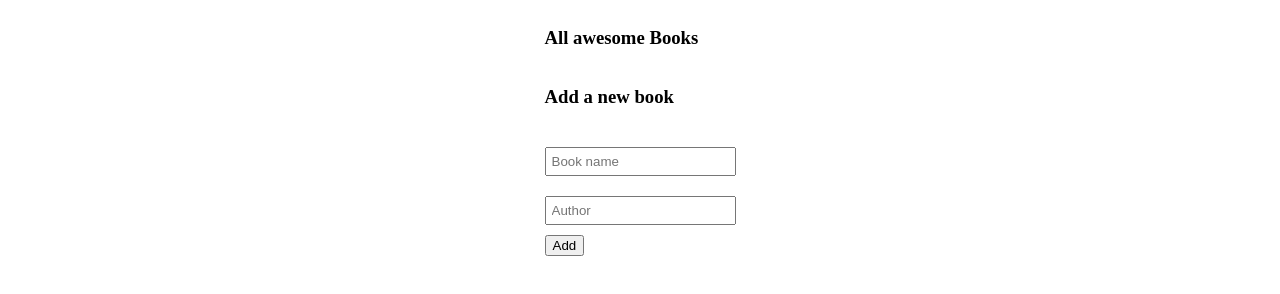
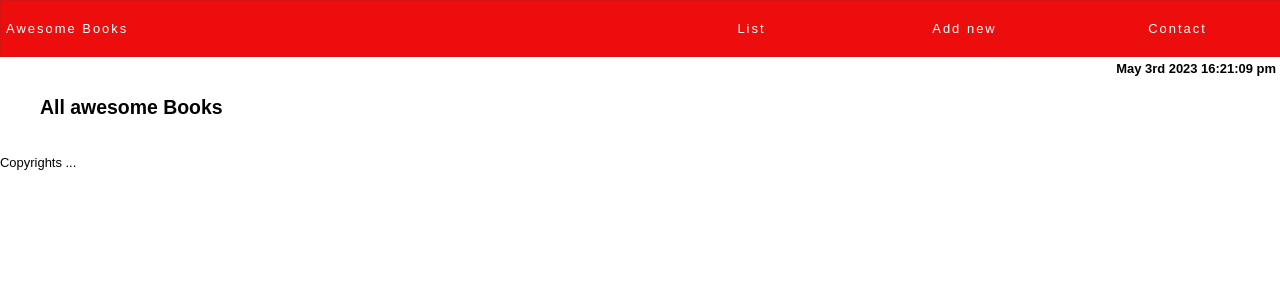
Before and after one commit to Katended/awesome-books, a website: page index.html in a window 1280 px wide. Drawn offline with Linux system fonts and the light colour scheme.

Commit message:
Add navigation

```diff
--- a/index.html
+++ b/index.html
@@ -8,37 +8,56 @@
     <link rel="stylesheet" href="style.css">
 </head>
 <body>
-    <header></header>
+    <header>
+    <nav class ="navigation">
+        <ul >
+            <li class="awesome-link"><a>Awesome Books</a></li>
+            <li class="links" id="list-link"><a>List</a></li>
+            <li class="links" id="add-link"><a>Add new</a></li>
+            <li class="links" id="contact-link"><a>Contact</a></li>
+        </ul>
+     </nav>
+    <div id="date-time">Time</div>
+    </header>
     <main>
-        <section class="main-container">
-        <h3>All awesome Books</h3>
-                <div class="container">
-
-                </div>
-                <h3>Add a new book</h3>
-                <input class='book' type="text" name="books" placeholder="Book name"><br/>
-                <input class='author' type="text" name="authors" placeholder="Author"><br/>
-                <button class="add">Add</button>
+        <section class="box" id="list">
+            <h1>All awesome Books</h1>
+            <div class = "container">
+            </div>
+        </section>
+        <section class="box" id="form">
+            <h1>Add a new book</h1>
+            <input class='book' type="text" name="books" placeholder="Book name"><br/>
+            <input class='author' type="text" name="authors" placeholder="Author"><br/>
+            <button class="add">Add</button>
+        </section>
+        <section class="box" id="contact">
+            <h1>Contact information</h1>
+        <p>Do you have any questions or you just want to say "Hello"?
+            You can reach out to us!
+            <ul>
+                <li>Our e-mail mail@mail.com</li>
+                <li>Or number :00435865442</li>
+                <li>Our addres: Streename 22, 84503 City, Country</li>
+            </ul>
+        </p>
         </section>
     </main>
     <footer>
+        Copyrights ...
     </footer>
     <script type="module" >
         import {BookShelf} from "./lib/script.js";
         var shelf = new BookShelf();
-
         var books = [];
         var bookName = document.querySelector('.book');
         var authorName = document.querySelector('.author');
         var add = document.querySelector('.add');
+
         var button = document.querySelectorAll('.button');
-
-
         window.onload = () => {
             shelf.display();
         };
-
-
         add.addEventListener('click', () => {
             if(bookName.value==="" ||  authorName.value===""){
                 alert("Name/Author missing!");
@@ -54,6 +73,77 @@
                     shelf.removeBook(target.id);
                 }
         });
+        var date = new Date();
+        var month = date.toLocaleString('default', { month: 'long' });
+        const formatMap = {
+            mm: date.toLocaleString('default', { month: 'long' }) ,
+            dd: date.getDay(),
+            yy: date.getFullYear()
+
+        };
+        var div = document.getElementById('date-time');
+
+        function get_ordinal_suffix(i) {
+            var j = i % 10,
+                k = i % 100;
+            if (j == 1 && k != 11) {
+                return i + "st";
+            }
+            if (j == 2 && k != 12) {
+                return i + "nd";
+            }
+            if (j == 3 && k != 13) {
+                return i + "rd";
+            }
+            return i + "th";
+        }
+
+        function time(date) {
+            var date = new Date();
+
+            var d = new Date();
+            var s = date.getSeconds();
+            var m = date.getMinutes();
+            var h = date.getHours();
+            div.textContent =   date.toLocaleString('default', { month: 'long' }) +" " + get_ordinal_suffix(date.getDay())+" " + date.getFullYear()  +" "+("0" + h).substr(-2) + ":" + ("0" + m).substr(-2) + ":" + ("0" + s).substr(-2) +" "+ (h >= 12 ? 'pm' : 'am');
+        }
+
+        setInterval(time, 1000);
+
+        const links = document.querySelectorAll('.links'); /// create array of element objects
+
+        list.classList.toggle("show");
+        form.classList.toggle("show");
+        contact.classList.toggle("show");
+        list.style.display = "block";
+        links.forEach(link => { // lopp through them
+            link.addEventListener('click', function handleClick(event) {
+
+
+                var list = document.getElementById('list');
+                var form = document.getElementById('form');
+                var contact = document.getElementById('contact');
+
+                 if(this.id==="list-link"){
+                    list.style.display = "block";
+                    form.style.display = "none";
+                    contact.style.display = "none";
+                 }
+
+                 if(this.id==="add-link"){
+                    list.style.display = "none";
+                    form.style.display = "block";
+                    contact.style.display = "none";
+                 }
+
+                 if(this.id==="contact-link"){
+                    list.style.display = "none";
+                    form.style.display = "none";
+                    contact.style.display = "block";
+                 }
+
+            });
+        });
 
     </script>
 </body>
--- a/style.css
+++ b/style.css
@@ -1,8 +1,9 @@
 html,
 body {
-  display: flex;
-  justify-content: center;
-  height: 100%;
+  font-family: sans-serif;
+  margin: 0;
+  width: 100%;
+  font-size: 0.9em;
 }
 
 .book {
@@ -14,6 +15,61 @@ body {
 .author {
   padding: 5px;
   margin-bottom: 10px;
+}
+
+.menu ul {
+  display: flex;
+  justify-content: space-between;
+  flex-direction: row;
+  list-style: none;
+  margin: 0;
+  padding: 0;
+}
+
+a {
+  color: white;
+  font-weight: 300;
+  letter-spacing: 2px;
+  text-decoration: none;
+  background: rgb(238, 13, 13);
+  padding: 20px 5px;
+  display: inline-block;
+  width: 100%;
+  text-align: center;
+}
+
+a:hover {
+  background: rgba(238, 13, 13, 0.75);
+}
+
+.navigation ul {
+  border: 1px solid rgb(212, 20, 20);
+  list-style: none;
+  margin: 0;
+  padding: 0;
+  display: flex;
+  flex-direction: row;
+  flex-grow: 1;
+}
+
+main {
+  max-width: 1200px;
+  margin: 0 auto;
+  padding: 0 3em 1.5em;
+  display: flex;
+}
+
+.navigation li {
+  flex: 3;
+  list-style: none;
+}
+
+.navigation .links {
+  flex: 1;
+}
+
+.navigation .awesome-link a {
+  text-align: left;
 }
 
 .container {
@@ -29,3 +85,16 @@ body {
 .container > div:nth-child(even) {
   background-color: lightgreen;
 }
+
+#date-time {
+  font-weight: bold;
+  text-align: right;
+  padding: 4px;
+}
+
+.box {
+  transition: 1s ease-in-out;
+  -webkit-transition: 1s ease-in-out;
+  width: 100%;
+  display: none;
+}
```
